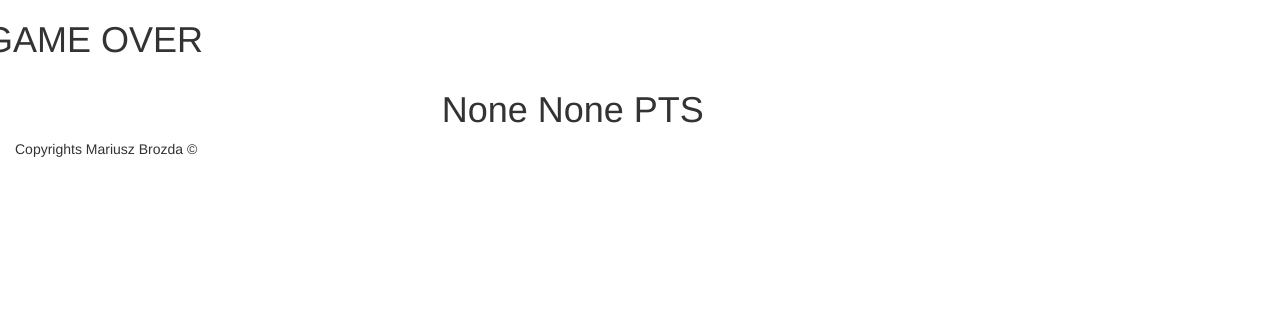
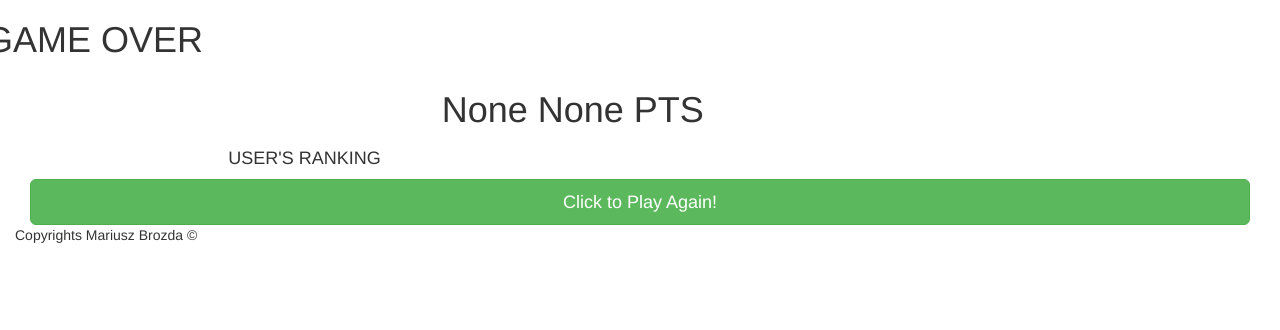
Before and after one commit to Code-Institute-Submissions/Riddles_game, a Flask app: page /game_over in a window 1280 px wide. Shown: the top 330 px of the page. Run offline with Flask 2, Linux system fonts and the light colour scheme; some libraries are stand-ins or nearby versions.

Commit message:
Add users ranking to game_over.html and game_page.html

```diff
--- a/templates/game_over.html
+++ b/templates/game_over.html
@@ -34,6 +34,28 @@
             </div>
     </section>
 
+<!---------------------------------------------- USERS RANKING  -->
+
+    <section class="container-fluid">
+            <div class='row'>
+                <div class="col-md-2 col-xs-1 col-sm-1"></div>
+                <div class='users-ranking  col-xs-10 col-sm-10 col-md-8'>
+                    <h4>USER'S RANKING</h4>
+                    <ul>
+                     {%for online_users in online_users %}
+                        <li>
+                            <p>{{online_users}} </p>
+                        </li>
+                      {% endfor %}
+
+                    </ul>
+                </div>
+                <div class="col-md-2 col-xs-1 col-sm-1"> </div>
+            </div>
+            <div class='player col-xs-12 col-sm-12 col-md-12'>
+                     <a class="play_again_btn btn btn-success btn-lg btn-block col-xs-12 col-sm-12 col-md-4"  href={{ url_for('log_in') }}  >Click to Play Again!</a>
+            </div>
+    </section>
 
 
 <!---------------------------------------------- FOOTER  -->
```
Also changed, not shown: templates/game_page.html (+5 -4 lines).
